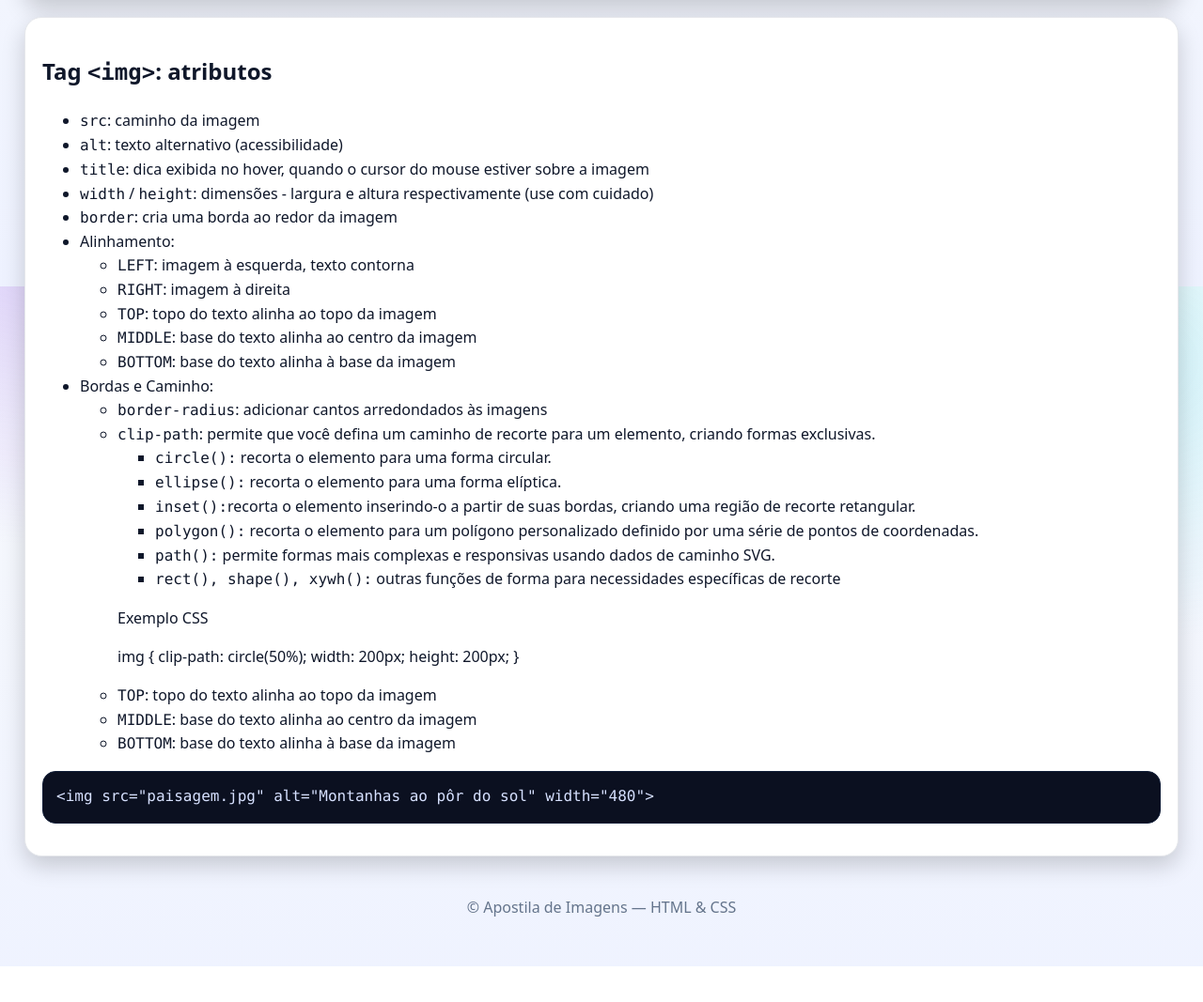
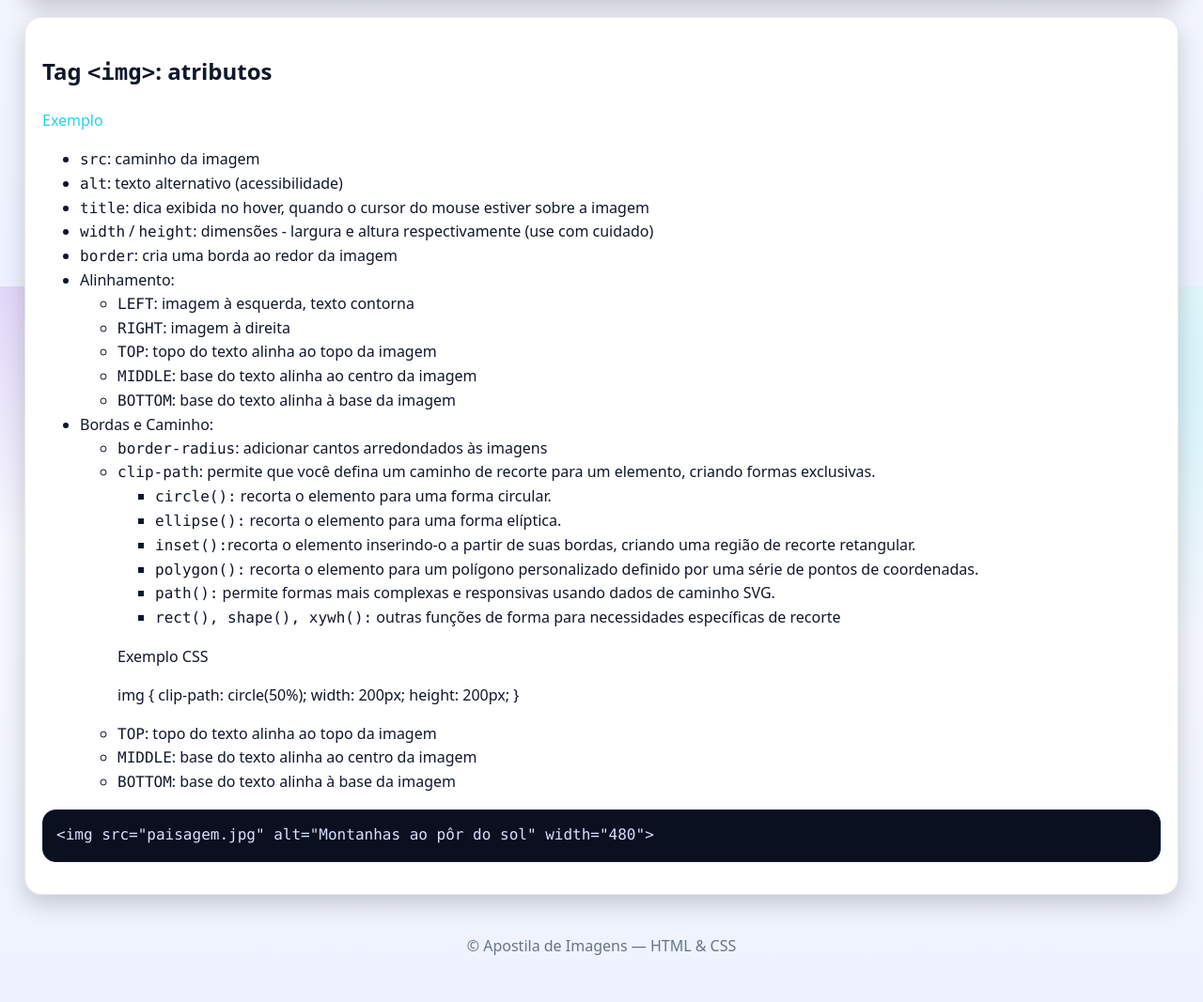
Before and after one commit to Pattp2017/html, a plain HTML site: page imagens-html.html in a window 1280 px wide. Shown: the part 495-1562 px from the top of the page at 94% size. Before the commit the page ends 1524 px from the top, so only its background shows below. Drawn offline with Linux system fonts and the light colour scheme.

Commit message:
Update imagens-html.html

```diff
--- a/imagens-html.html
+++ b/imagens-html.html
@@ -58,6 +58,7 @@
 
       <section class="card">
         <h2>Tag <code>&lt;img&gt;</code>: atributos </h2>
+        <a href:"exemplo-imagem.html">Exemplo</a>
         <ul>
           <li><code>src</code>: caminho da imagem</li>
           <li><code>alt</code>: texto alternativo (acessibilidade)</li>
@@ -98,12 +99,8 @@
             </ul>
           </li>
         </ul>
-        <a href:"exemplo-imagem.html"</a>
         <pre><code>&lt;img src="paisagem.jpg" alt="Montanhas ao pôr do sol" width="480"&gt;</code></pre>
       </section>
-
-
-
       <footer>© Apostila de Imagens — HTML & CSS</footer>
     </main>
   </div>
```
